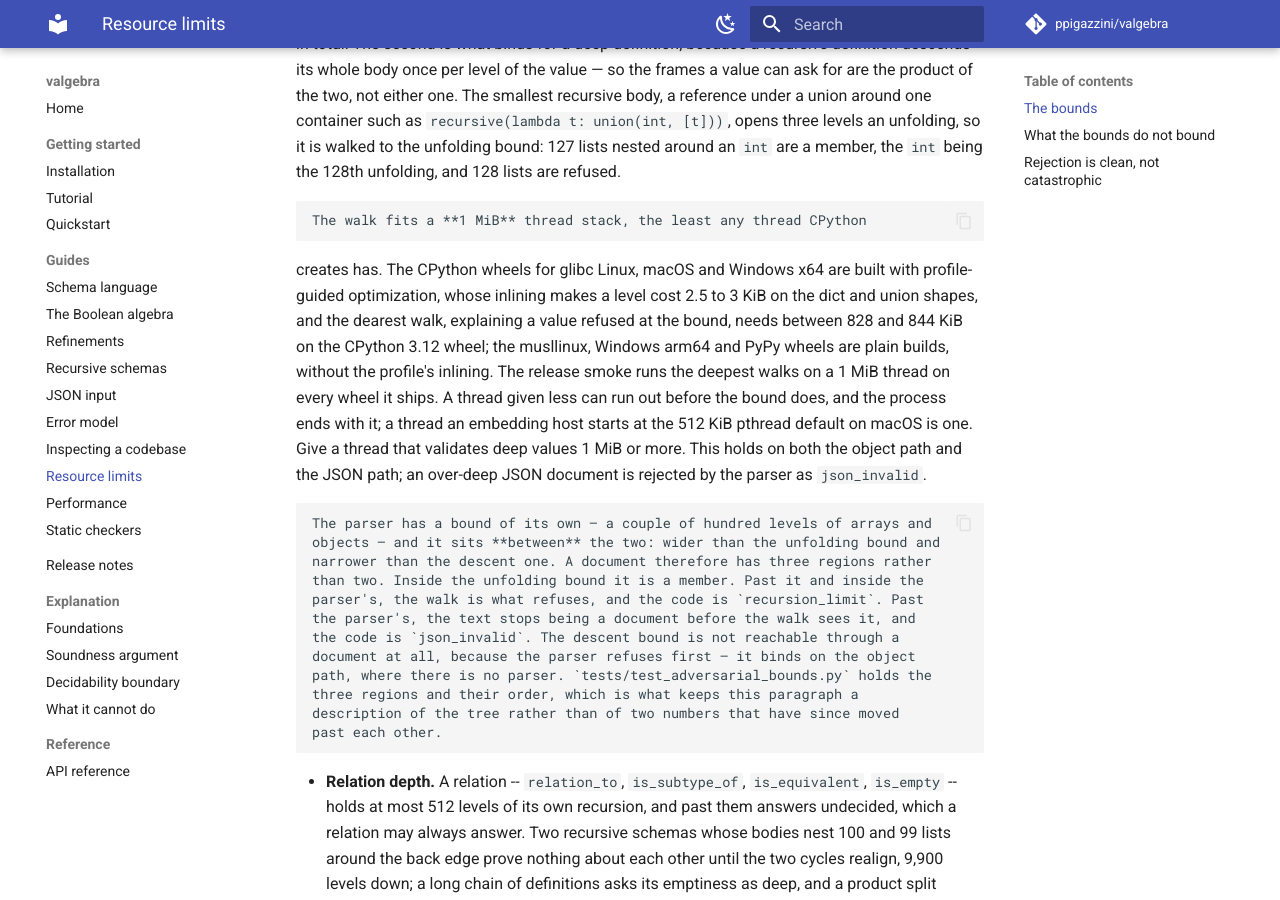
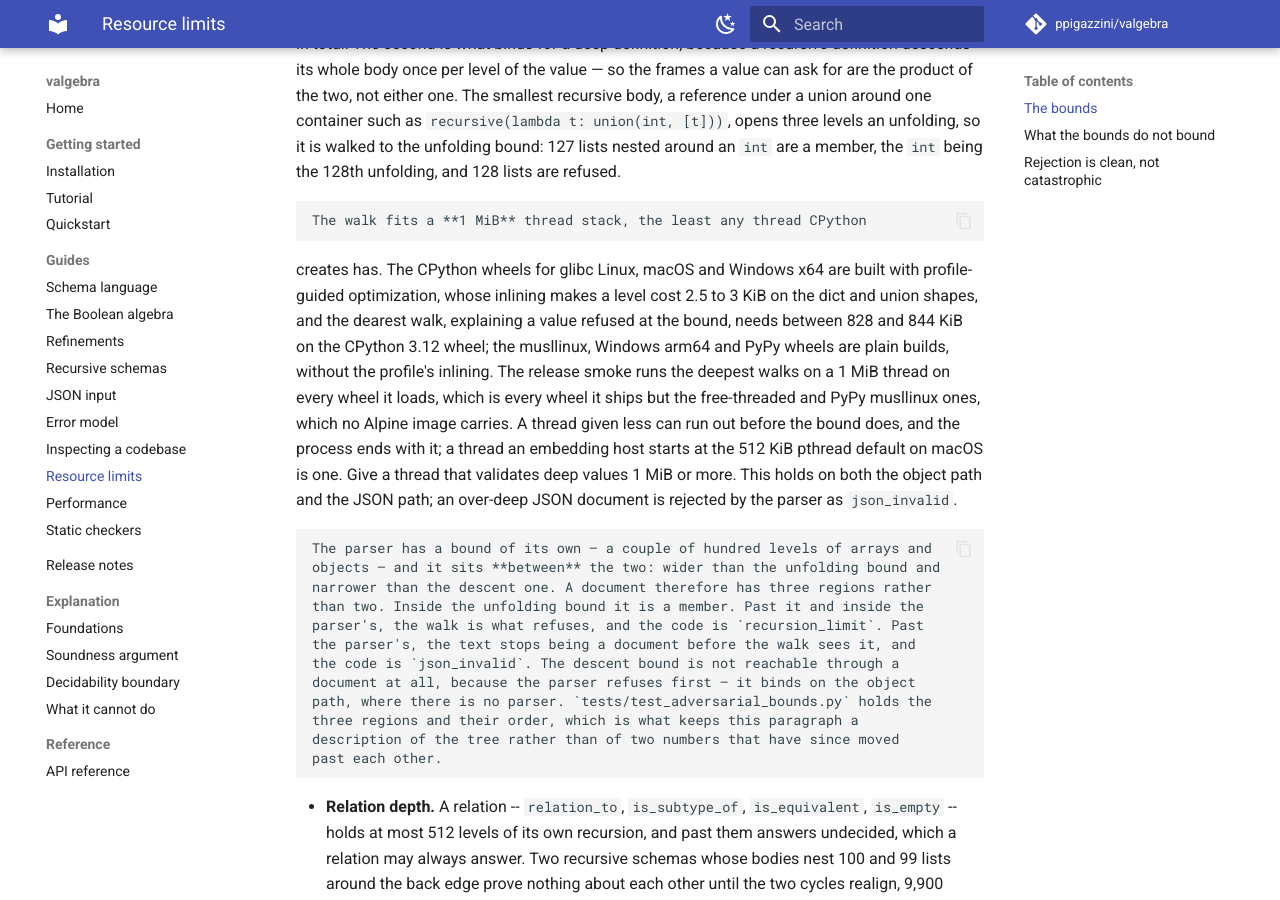
Before and after one commit to ppigazzini/valgebra, an MkDocs documentation site: the page built from docs/10-limits.md, in a window 1280 px wide and 900 px high, scrolled down 1573 px. Built offline with MkDocs 1.6.1 and Material for MkDocs 9.7.7, drawn with Linux system fonts in a browser that asks for light colours; comment, search, counter and statistics services are not loaded.

Commit message:
ci: every wheel the release smoke loads runs the deepest walks on 1 MiB
The release smoke runs the bounds file on the releases between the
suite's ends, on glibc, macOS, Windows and musl alike: each wheel is
profiled and laid out on its own interpreter, so the stack the 3.12
wheel's deepest walk takes is no reading of the 3.11, 3.13 or 3.14 one's,
and those wheels were imported and never walked. The smoke ledger holds
each job's loop over its releases between to that file, and the limits
and architecture pages say the figure holds on every wheel the smoke
loads, which is every wheel but the free-threaded and PyPy musllinux ones
no Alpine image carries.

```diff
--- a/docs/10-limits.md
+++ b/docs/10-limits.md
@@ -85,11 +85,13 @@ assert (MAX_SCHEMA_DEPTH, MAX_DEFINITIONS, MAX_SCHEMA_NODES) == (128, 128, 100_0
   value refused at the bound, needs between 828 and 844 KiB on the CPython 3.12
   wheel; the musllinux, Windows arm64 and PyPy wheels are plain builds,
   without the profile's inlining. The release smoke runs the deepest walks on
-  a 1 MiB thread on every wheel it ships. A thread given less can run out
-  before the bound does, and the process ends with it; a thread an embedding
-  host starts at the 512 KiB pthread default on macOS is one. Give a
-  thread that validates deep values 1 MiB or more. This holds on both the object path and the JSON path; an
-  over-deep JSON document is rejected by the parser as `json_invalid`.
+  a 1 MiB thread on every wheel it loads, which is every wheel it ships but the
+  free-threaded and PyPy musllinux ones, which no Alpine image carries. A
+  thread given less can run out before the bound does, and the process ends
+  with it; a thread an embedding host starts at the 512 KiB pthread default on
+  macOS is one. Give a thread that validates deep values 1 MiB or more. This
+  holds on both the object path and the JSON path; an over-deep JSON document is
+  rejected by the parser as `json_invalid`.
 
     The parser has a bound of its own — a couple of hundred levels of arrays and
     objects — and it sits **between** the two: wider than the unfolding bound and
```
Also changed, not shown: docs/dev/00-architecture.md (+4 -4 lines), 4 other files.
